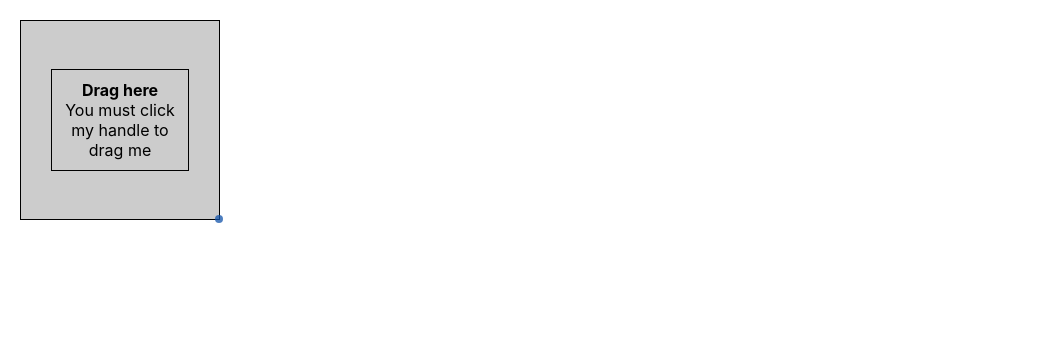
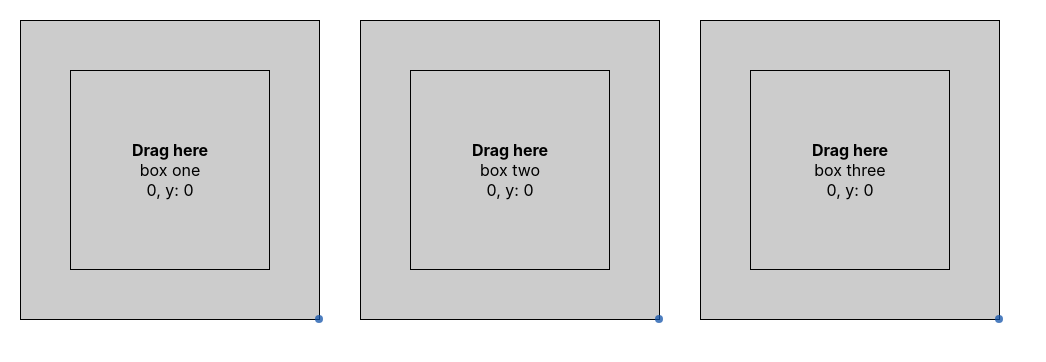
Before and after one commit to derisen/react-collections, a React (Create React App) app: page / in a window 1280 px wide. Shown: the top 362 px of the page, without its empty margins (0-1046 px from the left). Built offline with nearby package versions, Linux system fonts and the light colour scheme.

Commit message:
added zomming by pressing Z,X,S, and exppanded parent container with click event, working on z-index

```diff
--- a/src/App.css
+++ b/src/App.css
@@ -1,6 +1,6 @@
 .layoutRoot {
   display: flex;
-  background: #eee;
+  background: rgb(192, 184, 184);
   margin-bottom: 20px;
   flex-wrap: wrap;
 }
@@ -31,6 +31,8 @@
   overflow: hidden;
   position: relative;
   margin: 20px;
+  width: 200px;
+  height: 200px;
 }
 .box .text {
   text-align: center;
@@ -113,3 +115,11 @@
 .custom-handle-s {
   bottom: -4px;
 }
+.App {
+  display: flex;
+  flex-direction: row;
+  /* height:100%; */
+  overflow: scroll;
+  /* width: 100%; */
+
+}
--- a/src/App.js
+++ b/src/App.js
@@ -1,13 +1,73 @@
-import React, {PureComponent} from 'react';
-import './App.css';
-import Selectable from './Selectable';
-import Box from './Box'
-class App extends React.PureComponent {
+import React, { Component} from 'react';
+import  './App.css';
+import Box from './Box';
+
+class App extends Component {
+  state = {
+    boxes: [
+      { key: '1', title: "box one", zIndex: 3},
+      { key: '2', title: "box two", zIndex: 2 },
+      { key: '3', title: "box three", zIndex: 1 }
+    ],
+    showClicked: false,
+    width:  300,
+    height: 300,
+  }
+
+
+  renderBoxes = (boxes) => (
+    boxes.map((box) => {
+      return <Box
+                key={box.key}
+                title={box.title}
+                zIndex={box.zIndex}
+                width={this.state.width}
+                height={this.state.height}
+              />
+    })
+  )
+
+  handleClicked = () => {
+    this.setState({
+      showClicked: !this.state.showClicked
+    })
+  }
+
+  handleKeyEvents = (e) => {
+    console.log(e.keyCode)
+    if (e.keyCode === 88)
+    {
+      console.log(" you pressed X")
+      this.setState({ width: 300, height: 300 })
+
+    }
+    if(e.keyCode === 90 ) {
+      console.log(" you pressed Z")
+      this.setState({ width: 500, height: 500})
+    }
+
+    if (e.keyCode === 83){
+      console.log(" you pressed S")
+      this.setState({ width: 200, height: 200 })
+    }
+  }
+
+
 
   render() {
     return (
-      <div className="App">
-       <Box />
+      <div
+        className={"App"} style={{ width: window.outerWidth, height: window.outerHeight}}
+        onClick={this.handleClicked}
+        onKeyDown={this.handleKeyEvents}
+        tabIndex="0"
+      >
+        {this.renderBoxes(this.state.boxes)}
+        {this.state.showClicked ?
+          <p onClick={this.handleClicked} style={{fontSize: 40}}>clicked</p>
+          :
+          null
+      }
       </div>
     );
   }
--- a/src/Box.js
+++ b/src/Box.js
@@ -1,7 +1,8 @@
 import React, { PureComponent } from 'react';
 import { Resizable, ResizableBox } from 'react-resizable';
 import Draggable from 'react-draggable';
-import { createSelectable } from 'react-selectable-fast'
+
+// import { createSelectable } from 'react-selectable-fast'
 
 class Box extends PureComponent {
 
@@ -41,6 +42,7 @@ class Box extends PureComponent {
       };
 
       onStart = () => {
+
         this.setState({activeDrags: ++this.state.activeDrags});
       };
 
@@ -51,20 +53,25 @@ class Box extends PureComponent {
 
       render() {
         const dragHandlers = {onStart: this.onStart, onStop: this.onStop};
-
+        console.log(this.state.activeDrags, " active drag")
         return (
-          <Draggable handle="strong" {...dragHandlers} ref={this.props.selectableRef}>
+          <Draggable
+            handle="strong" {...dragHandlers}
+            onDrag={this.handleDrag}
+          >
                <ResizableBox
                 className="custom-box box"
-                width={200}
-                height={200}
+                width={this.props.width}
+                height={this.props.width}
                 handle={<span className="custom-handle custom-handle-se" />}
-                handleSize={[8, 8]}>
-              <div className="box no-cursor">
+                handleSize={[10, 10]}>
+                <div className="box" style={{ zIndex: this.props.zIndex }}>
                   <strong className="cursor"><div>Drag here</div></strong>
-                <div>You must click my handle to drag me</div>
+                  <div>{this.props.title}</div>
+                  <div>{this.state.deltaPosition.x.toFixed()}, y: {this.state.deltaPosition.y.toFixed()}</div>
                 </div>
               </ResizableBox>
+
             </Draggable>
         );
       }
--- a/src/Selectable.js
+++ b/src/Selectable.js
@@ -1,22 +1,22 @@
-import React, { Component } from 'react'
-import { SelectableGroup } from 'react-selectable-fast'
-import Box from './Box'
+// import React, { Component } from 'react'
+// import { SelectableGroup } from 'react-selectable-fast'
+// import Box from './Box'
 
-class Selectable extends Component {
+// class Selectable extends Component {
 
-  render() {
-    return (
-      <SelectableGroup
-        className="main"
-        clickClassName="tick"
-        enableDeselect
-        allowClickWithoutSelected={false}
-        ignoreList={['.not-selectable', '.item:nth-child(10)', '.item:nth-child(27)']}
-      >
-        <Box />
-      </SelectableGroup>
-    )
-  }
-}
+//   render() {
+//     return (
+//       <SelectableGroup
+//         className="main"
+//         clickClassName="tick"
+//         enableDeselect
+//         allowClickWithoutSelected={false}
+//         ignoreList={['.not-selectable', '.item:nth-child(10)', '.item:nth-child(27)']}
+//       >
+//         <Box />
+//       </SelectableGroup>
+//     )
+//   }
+// }
 
-export default Selectable;
+// export default Selectable;
```
Lines whose indentation alone changed are shown as unchanged.
